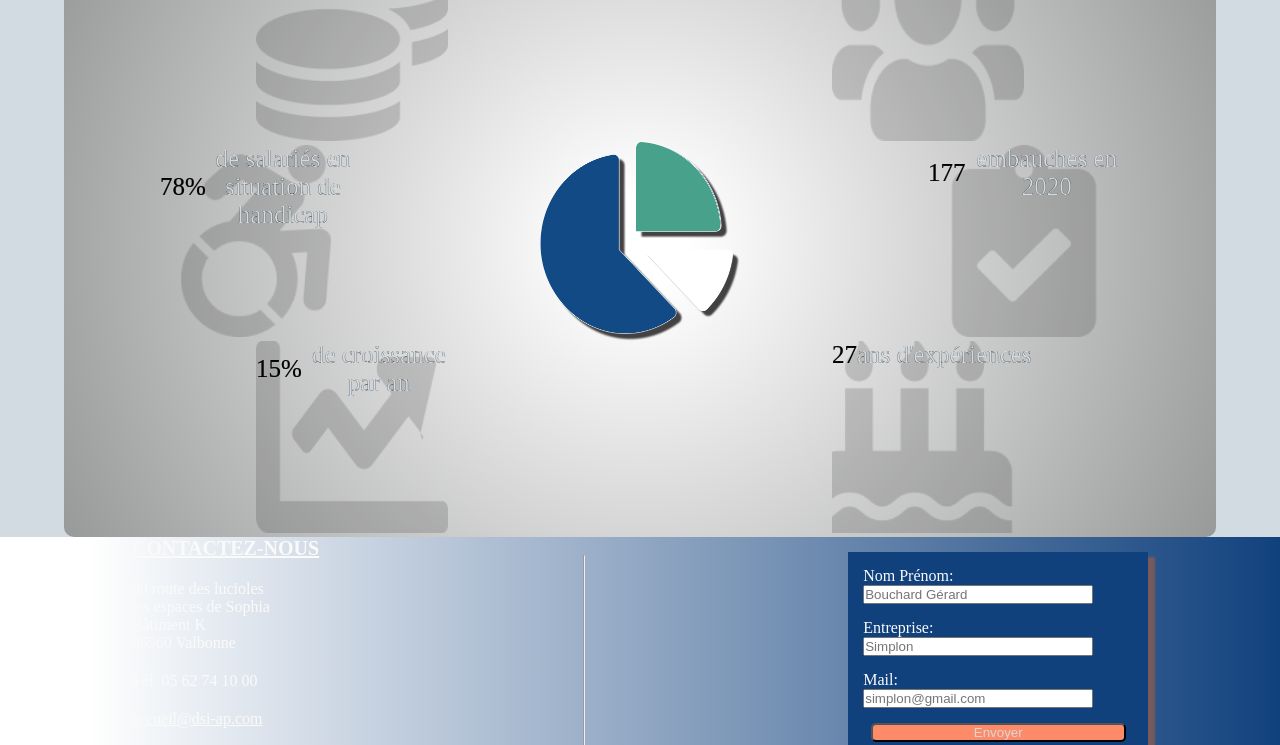
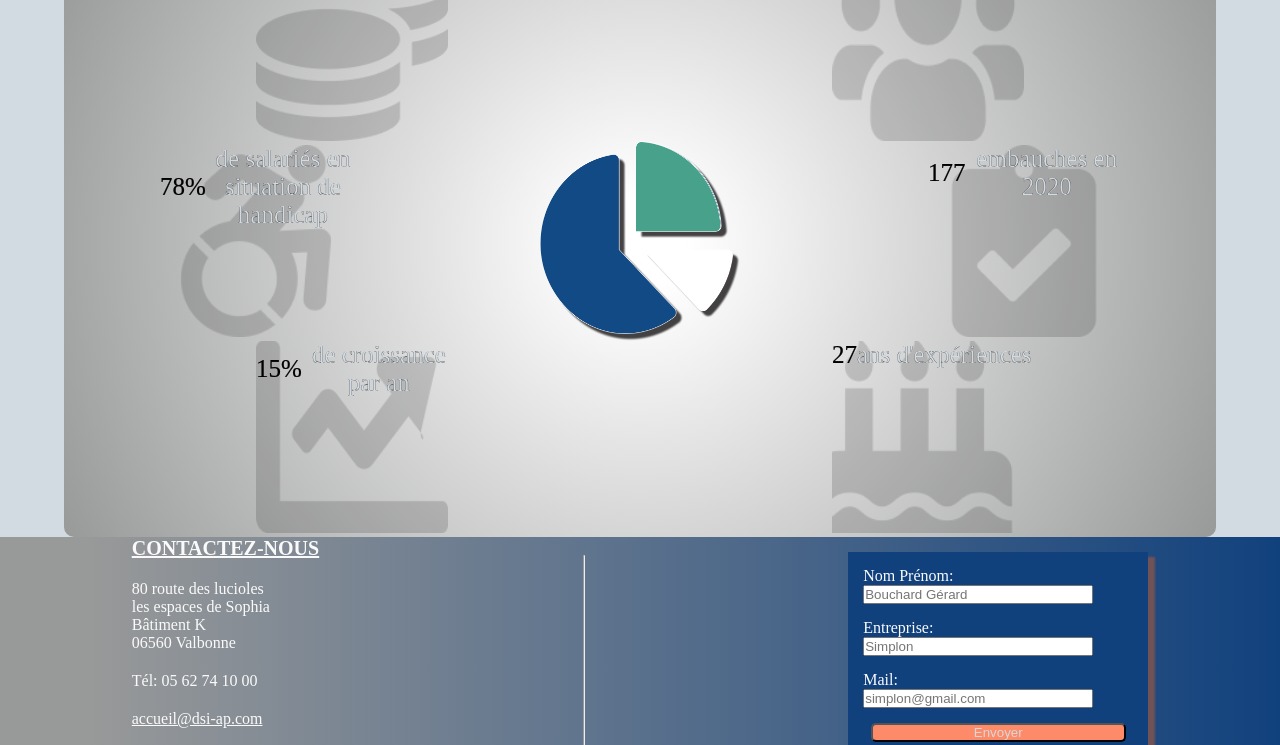
Before and after one commit to marie-claire-yui/projetdsi, a plain HTML site: page index.html in a window 1280 px wide. Shown: the part 1362-2107 px from the top of the page. Drawn offline with Linux system fonts and the light colour scheme.

Commit message:
change gradient color footer

```diff
--- a/style.css
+++ b/style.css
@@ -286,7 +286,8 @@ footer #footerBg{
     color: #fafafa;
     /* height:30vw; */
     width: 100%;
-    background: linear-gradient(90deg, rgba(255,255,255,1) 7%, rgba(17,65,125,1) 100%);
+    /* background: linear-gradient(90deg, rgba(255,255,255,1) 7%, rgba(17,65,125,1) 100%); */
+    background: linear-gradient(90deg, rgba(152,153,153,1) 7%, rgba(17,65,125,1) 100%);
 }
 
 footer h2{
```
